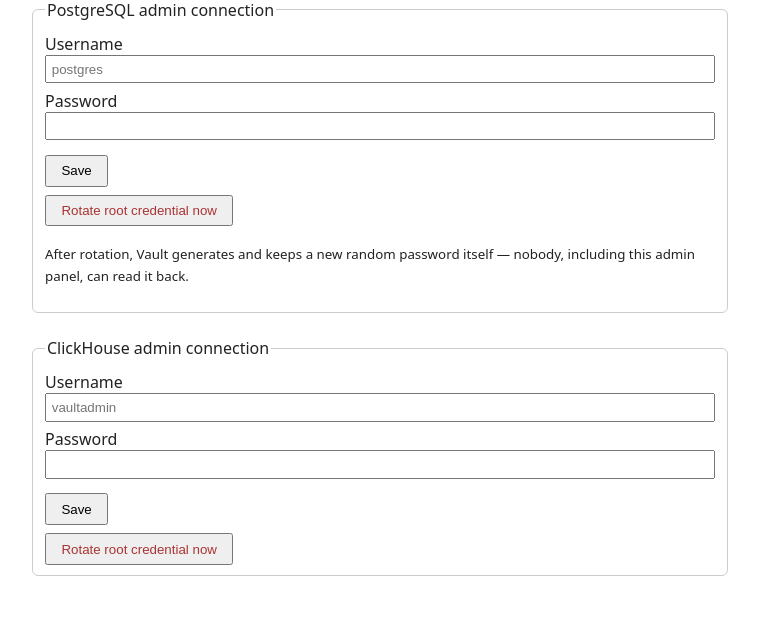
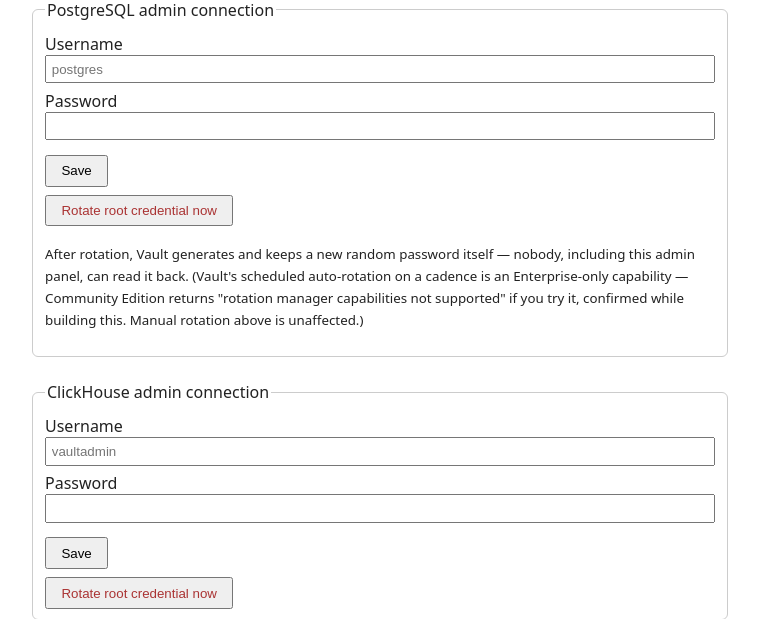
Before and after one commit to DanilaZanin/vault-db-access, a FastAPI app: template middleware/app/templates/settings.html in a window 1280 px wide. Shown: the part 179-798 px from the top of the page, without its empty margins (260-1019 px from the left). Before the commit the page ends 755 px from the top, so only its background shows below. Run offline with FastAPI, Linux system fonts and the light colour scheme; the template is opened without the code that fills it, so the values that code supplies are empty; some libraries are stand-ins or nearby versions.

Commit message:
Bump Vault to 2.0.4
Rebuilt the vault image on hashicorp/vault:2.0.4 (from 1.19.0); the base
image now runs as a non-root user by default so the plugin-build stage
needed a USER root/USER vault bracket. Verified the ClickHouse plugin still
loads and works, and reran the full test suite (17/17) against the new
version.

Investigated Vault 2.0's scheduled root-rotation (rotation_period) as a
possible improvement to Connection Settings; it's Enterprise-only in
practice (Community Edition rejects it), so reverted -- manual rotate-root
stays the only rotation path. Documented both findings in README.

Co-Authored-By: Claude Sonnet 5 <noreply@anthropic.com>

```diff
--- a/middleware/app/bootstrap.py
+++ b/middleware/app/bootstrap.py
@@ -67,6 +67,10 @@ def ensure_clickhouse_plugin(c: hvac.Client) -> None:
 
 
 def ensure_postgres_connection(c: hvac.Client, username: str, password: str) -> None:
+    # Note: Vault's schedule-based root rotation (`rotation_period`/`rotation_schedule`)
+    # is Enterprise-only in Vault 2.0 ("rotation manager capabilities not supported in
+    # Vault Community Edition") -- confirmed while building this, not used here. Manual
+    # rotation via `database/rotate-root/<name>` (see main.py) is unaffected and used instead.
     c.write(
         f"database/config/{config.POSTGRES_CONNECTION_NAME}",
         plugin_name="postgresql-database-plugin",
--- a/middleware/app/templates/settings.html
+++ b/middleware/app/templates/settings.html
@@ -34,7 +34,10 @@
       <button type="submit" class="danger">Rotate root credential now</button>
     </form>
     <p><small>After rotation, Vault generates and keeps a new random password itself —
-       nobody, including this admin panel, can read it back.</small></p>
+       nobody, including this admin panel, can read it back. (Vault's scheduled
+       auto-rotation on a cadence is an Enterprise-only capability — Community
+       Edition returns "rotation manager capabilities not supported" if you try it,
+       confirmed while building this. Manual rotation above is unaffected.)</small></p>
   </fieldset>
 
   <fieldset>
```
Also changed, not shown: README.md, 1 other file.
